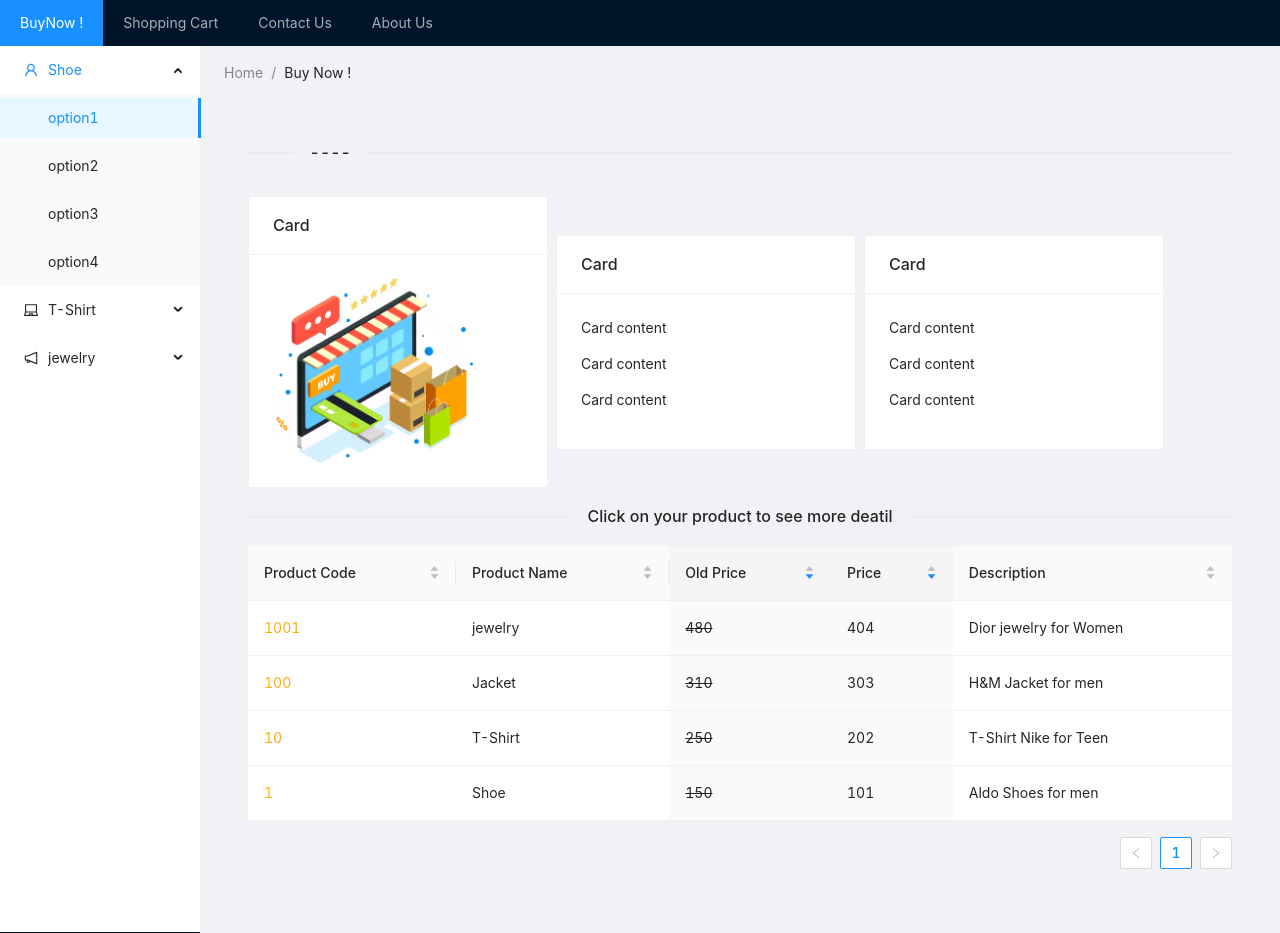
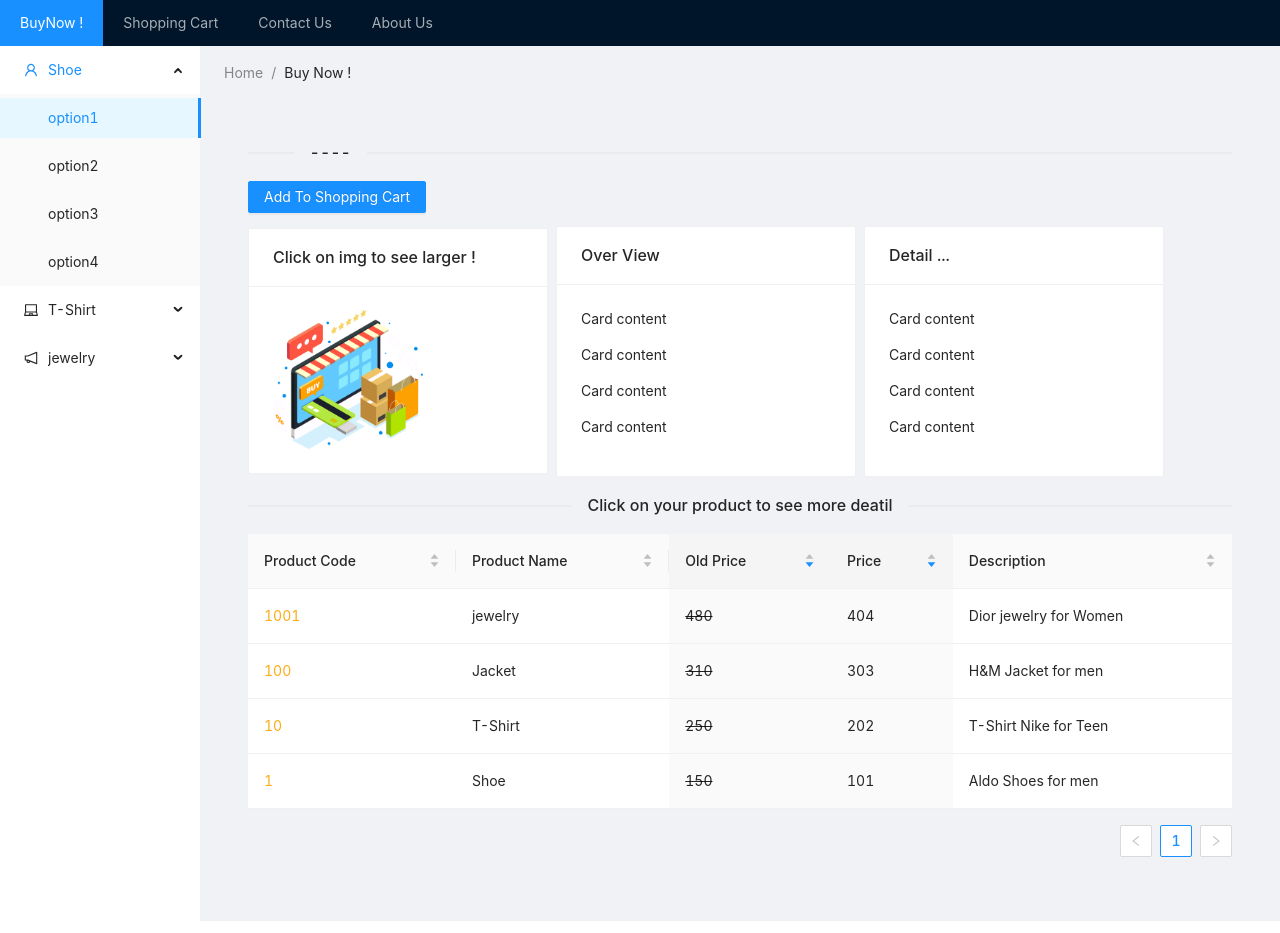
Before and after one commit to HomayounFakhar/final, a React (Create React App) app: page /BuyNow in a window 1280 px wide. Built offline with nearby package versions, Linux system fonts and the light colour scheme.

Commit message:
Step2 design

```diff
--- a/src/pages/BuyNow.js
+++ b/src/pages/BuyNow.js
@@ -1,5 +1,5 @@
 import React , { useState } from 'react';
-import { Table ,Typography  , Divider , Layout ,Space,Card } from 'antd';
+import { Table ,Typography  , Divider , Layout ,Space,Card ,Button} from 'antd';
 import { Image } from 'antd';
 import Online from './../img/Online.png'
 
@@ -85,20 +85,23 @@ function BuyNow() {
     <div>
 
         <Divider orientation="left">{ProductName}</Divider>
+        <Button type="primary">Add To Shopping Cart</Button>
           <Space>
 
-        <Card title="Card" style={{ width: 300 }}>
-          <Image width={200} src={Online} />
+        <Card title="Click on img to see larger !" style={{ width: 300 }}>
+          <Image width={150} src={Online} />
+
          </Card>
 
-         <Card title="Card" style={{ width: 300 }}>
+         <Card title="Over View" style={{ width: 300 }}>
+          <p>Card content</p>
           <p>Card content</p>
           <p>Card content</p>
           <p>Card content</p>
          </Card>
 
-
-         <Card title="Card" style={{ width: 300 }}>
+         <Card title="Detail ..." style={{ width: 300 }}>
+          <p>Card content</p>
           <p>Card content</p>
           <p>Card content</p>
           <p>Card content</p>
```
